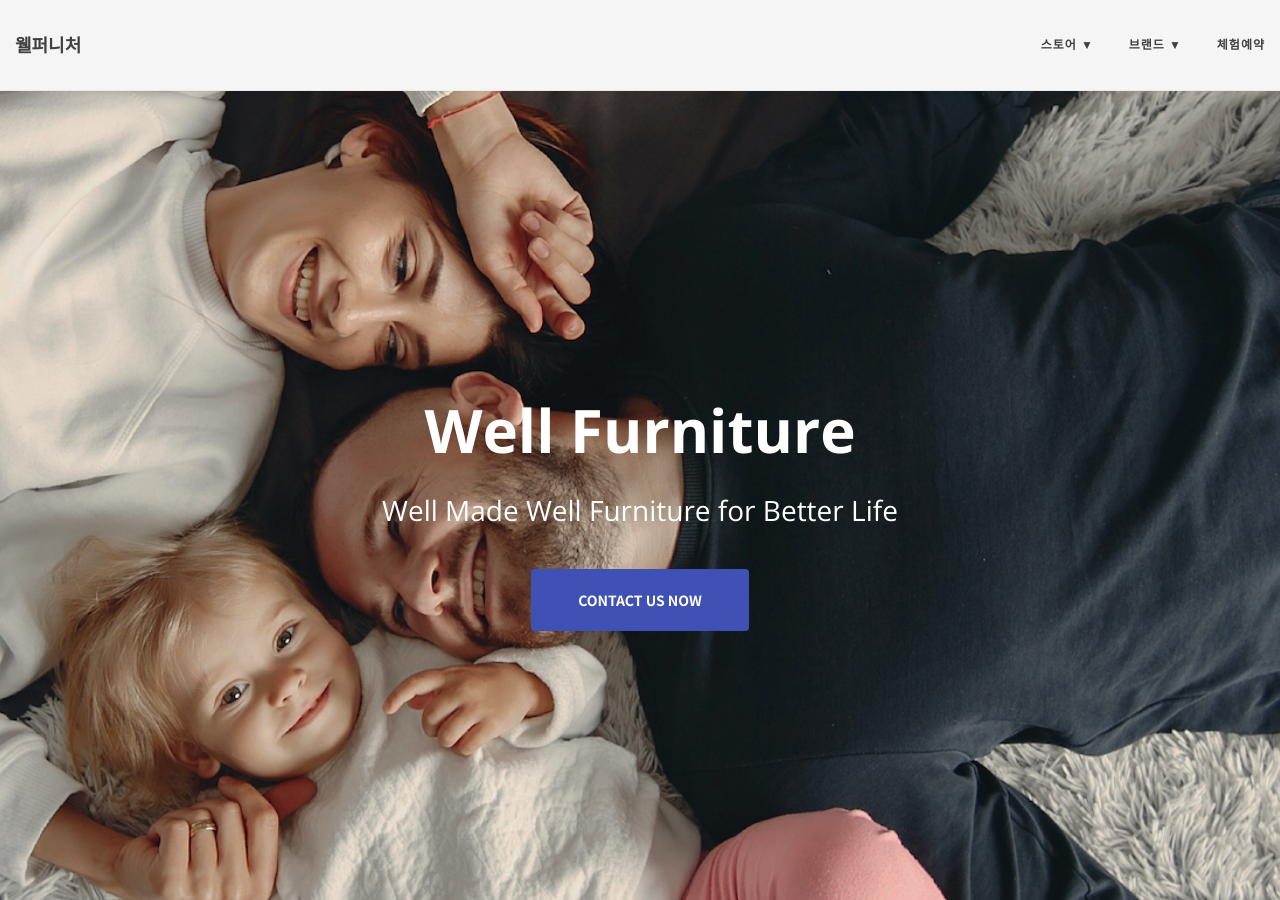
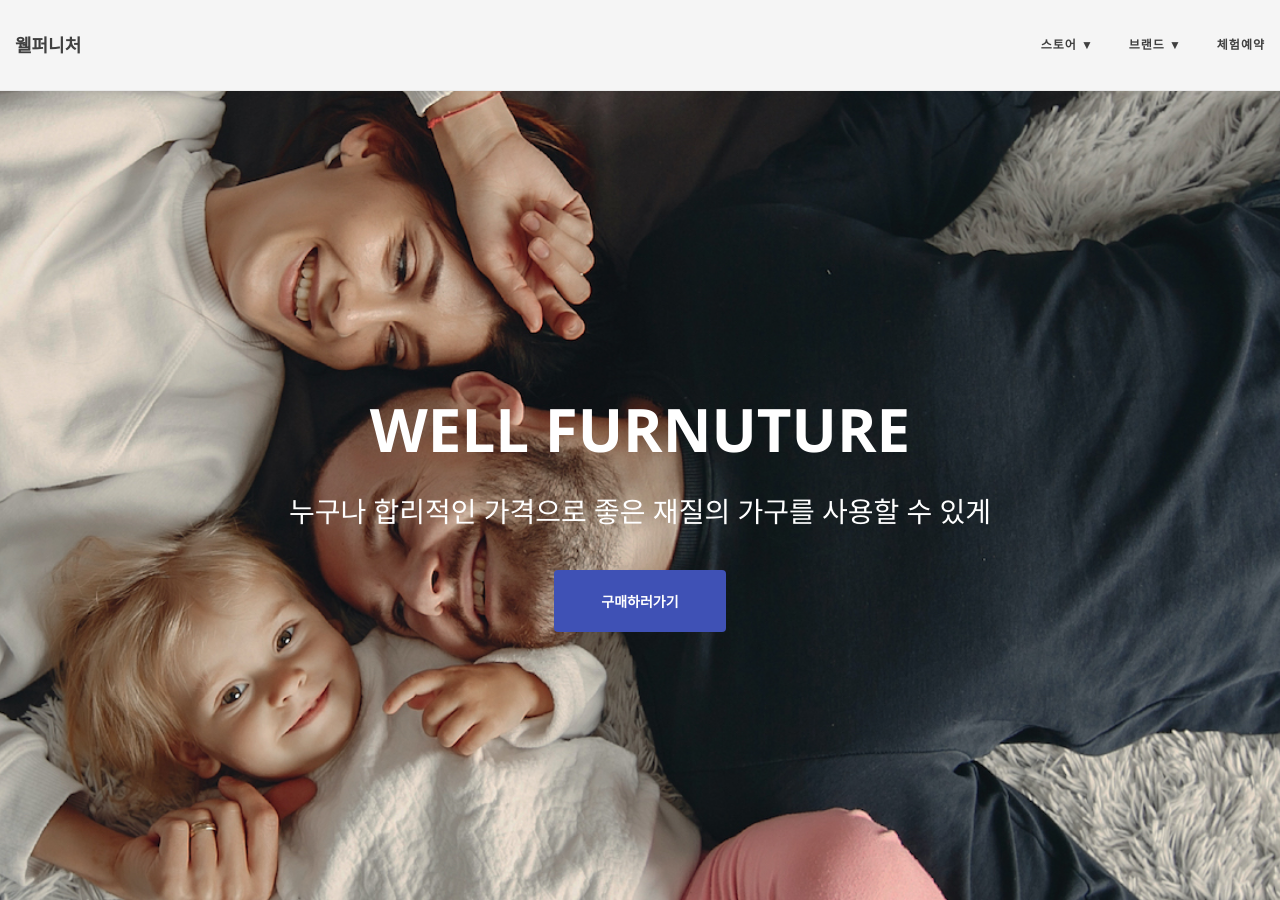
Before and after one commit to wellfurniture/wellfurniture.github.io, a Jekyll site: the page built from index.html, in a window 1280 px wide and 900 px high. Built offline with Jekyll 4.4.1, drawn with Linux system fonts in a browser that asks for light colours; nearby versions of some CDN libraries; the list of posts is cut into pages by our own code; some of the changed text lies outside the part shown.

Commit message:
메인화면 변경

```diff
--- a/index.html
+++ b/index.html
@@ -11,7 +11,7 @@
 	display: flex;
 	flex-direction: column;
 	align-items: center;
-	padding: 100px 80px;
+	padding: 100px 0px;
 	font-family: "Noto Sans KR";
 }
 
@@ -43,6 +43,7 @@
 
 section ul {
 	list-style: none;
+	padding: 0;
 }
 
 .hero {
@@ -109,16 +110,37 @@
 	}
 }
 
-.how-we-do .grid {
+.grid {
 	width: 100%;
 	display: flex;
 	flex-wrap: wrap;
 	justify-content: center;
 }
 
+.what-we-do .grid li {
+	padding: 20px;
+	flex-basis: 33%;
+	text-align: center;
+}
+.what-we-do p {
+	width: 100%;
+	text-align: left;
+}
+
+@media (max-width: 800px) {
+	.what-we-do .grid li {
+		flex-basis: 100%;
+		padding: 20px;
+	}
+}
+
+.what-we-do img {
+	border: 1px solid #aaa;
+}
+
 .how-we-do .grid li {
 	padding: 50px;
-	flex-basis: 50%;
+	flex-basis: 33%;
 	text-align: center;
 }
 
@@ -138,48 +160,30 @@
 	}
 }
 
-.what-others-say .quote {
-	font-size: 22px;
-	font-weight: 300;
-	line-height: 1.5;
-	margin: 40px 0 25px;
+.what-others-say p {
+	text-align: left;
+	padding: 0px;
+}
+
+.what-others-say .box {
+	display: flex;
+	flex-wrap: wrap;
+	flex-basis: 50%;
+}
+.what-others-say img {
+	max-width: 100%;
+}
+.what-others-say .box-desc {
+	padding: 0 30px;
 }
 
 @media (max-width: 800px) {
-	.what-others-say .quote {
-		font-size: 18px;
-		margin: 15px 0;
+	.what-others-say .box {
+		flex-basis: 100%;
+		padding: 20px;
 	}
-
-	.what-others-say .author {
-		font-size: 14px;
-	}
-}
-
-.learn-more form {
-	display: flex;
-	align-items: center;
-	justify-content: center;
-	flex-wrap: wrap;
-	width: 60%;
-}
-
-.learn-more form .btn {
-	padding: 18px 42px;
-}
-
-.learn-more form input {
-	padding: 15px;
-	margin-right: 30px;
-	font-size: 18px;
-	color: #555;
-	flex: 1;
-}
-
-@media (max-width: 1000px) {
-	.learn-more form input {
-		flex-basis: 100%;
-		margin: 0 0 20px 0;
+	.what-others-say .box-desc {
+		padding: 0px;
 	}
 }
 </style>
@@ -187,80 +191,86 @@
 <section class="hero">
 	<div class="background-image" style="background-image: url({{ site.intro.bgimg }});"></div>
   <div class="hero-content-area">
-    <h1>Well Furniture</h1>
-    <h3>Well Made Well Furniture for Better Life</h3>
-    <a href="/contact" class="btn">Contact Us Now</a>
+    <h1>WELL FURNUTURE</h1>
+    <h3>누구나 합리적인 가격으로 좋은 재질의 가구를 사용할 수 있게</h3>
+    <a href="#" class="btn">구매하러가기</a>
 </section>
 
 <section class="what-we-do">
-  <h3 class="title">What We Do:</h3>
-  <p>
-	  당신의 삶의 공간, 웰퍼니처가 함께 합니다
-  </p>
-  <hr>
-  <img src="{{ site.intro.what-we-do }}"/>
+  <h3 class="title">
+	  PRODUCT
+  </h3>
+  <ul class="grid">
+    <li>
+      <a href="{{ site.url }}/sofa"><img src="/img/sofa.jpg"/></a>
+      <p>
+	      소파<br/>
+	      <a href="{{ site.url }}/sofa">자세히보기</a>
+      </p>
+    </li>
+    <li>
+      <a href="{{ site.url }}/bed"><img src="/img/bed.jpg"/></a>
+      <p>
+	      침대<br/>
+	      <a href="{{ site.url }}/bed">자세히보기</a>
+      </p>
+    </li>
+    <li>
+      <a href="{{ site.url }}/mattress"><img src="/img/mattress.jpg"/></a>
+      <p>
+	      매트리스<br/>
+	      <a href="{{ site.url }}/mattress">자세히보기</a>
+      </p>
+    </li>
 </section>
 
 <section class="how-we-do">
-  <h3 class="title">How We Do:</h3>
-  <p>
-	  위생, 친환경, 애정, 과학, 그리고 신뢰
-  </p>
-  <hr>
+  <h3 class="title">ABOUT 웰퍼니쳐</h3>
   <ul class="grid">
     <li>
-      <i class="fa fa-compass fa-4x"></i>
-      <h4>품질</h4>
+      <img src="/img/icon-quality.jpg"/>
+      <h4>좋은품질</h4>
       <p>
-	      가격을 낮추기 위해 노력하지 않았습니다.
-	      효과적인 재료를 효율적인 방법으로 가공하는 방법을 찾으려 노력했습니다.
-	      제품이 고객에게 전달되기까지 합리적인 방식을 고민했습니다.
+	      각 기관에서 인증받은 좋은 재료를 효율적으로 이용한 가구
       </p>
     </li>
     <li>
-      <i class="fa fa-camera-retro fa-4x"></i>
-      <h4>조화</h4>
+      <img src="/img/icon-price.jpg"/>
+      <h4>합리적인 가격</h4>
       <p>
-	      웰퍼니처는 사랑입니닼ㅋ
+	      브랜드라서 비싼 가구가 아닌 누구나 합리적인 가격으로 구매할 수 있는
       </p>
     </li>
     <li>
-      <i class="fa fa-bicycle fa-4x"></i>
-      <h4>완전배송</h4>
+      <img src="/img/icon-shipping.jpg"/>
+      <h4>안전한 배송</h4>
       <p>
-	      지역별로 전담 기사님이 신속하고 안전하게 배송안내부터 설치까지
-      </p>
-    </li>
-    <li>
-      <i class="fa fa-flag-checkered fa-4x"></i>
-      <h4>가치</h4>
-      <p>
-	      당신이 구매하는 것은 장인의 손길이 닿은 가구만이 아닙니다.
-	      당신이 꿈꾸는 삶은 우리가 꿈꾸는 공간 속에 다시 태동할 것입니다.
+	      각 지역별로 전담기사님께서 안전하게 직접 배송 및 설치
       </p>
     </li>
   </ul>
 </section>
 
 <section class="what-others-say">
-  <h3 class="title">제품후기:</h3>
-  <hr>
-  <p class="quote">와~ 대단해요. 공간이 바뀌자 삶의 질이 달라졌어요.</p>
-  <p class="author">- 홍길동</p>
-  <p class="quote">어쩌구 저쩌구 <em>우하하</em> 입니다!</p>
-  <p class="author">- 이시원</p>
-  <p class="quote">"똥물에 적셨다네~"</p>
-  <p class="author">- 강혜선(진상고객)</p>
+  <div class="box">
+    <div>
+      <img style="border:1px solid #aaa;" src="/img/booking.jpg"/>
+    </div>
+    <div class="box-desc">
+      <h3>에이든 소파 체험</h3>
+        <p>
+  	  웰퍼니쳐는 현재 온라인으로만 판매를 진행하고 있지만<br/>
+	  많은 분들의 관심과 성원에 힘입어 에이든 소파를<br/>
+	  사무실에서 체험하실 수 있도록 준비했습니다. <br/>
+        </p>
+        <p>
+	  에이든 소파 체험과 더불어 다른 제품들에 대해<br/>
+	  궁금하셨던 점들도 해소하실 수 있습니다.<br/>
+        </p>
+        <p>
+	  사무실 내방은 예약으로만 진행되는 점 양해부탁드립니다.<br/>
+	  아래 번호로 연락주셔서 예약해주시면 감사하겠습니다.
+        </p>
+    </div>
+  </div>
 </section>
-
-<section class="learn-more">
-  <h3 class="title">웰소식 구독하기</h3>
-  <p>
-	  이메일 주소를 입력하시면 웰퍼니쳐 소식과 쿠폰 및 이벤트 정보를 받아보실 수 있습니다. 웰득
-  </p>
-  <hr>
-  <form>
-    <input type="email" placeholder="Email">
-    <a href="#" class="btn">Subscribe now</a>
-  </form>
-</section>
```
Also changed, not shown: img/booking.jpg.
